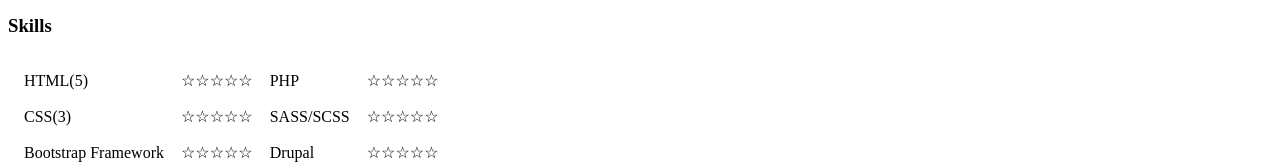
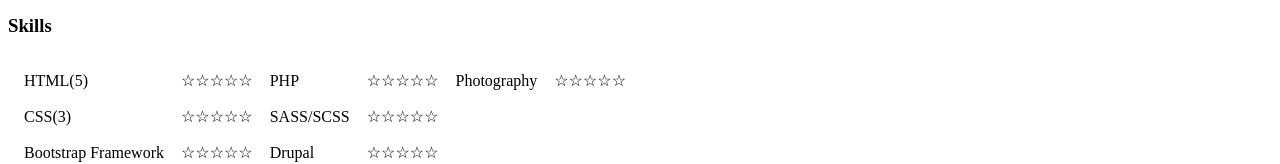
Before and after one commit to spiros-k/cv, a plain HTML site: page index.html in a window 1280 px wide. Shown: the part 575-739 px from the top of the page. Drawn offline with Linux system fonts and the light colour scheme.

Commit message:
Update index.html

```diff
--- a/index.html
+++ b/index.html
@@ -52,6 +52,8 @@
         <td>☆☆☆☆☆</td>
         <td>PHP</td>
         <td>☆☆☆☆☆</td>
+        <td>Photography</td>
+        <td>☆☆☆☆☆</td>
       </tr>
       <tr>
         <td>CSS(3)</td>
```
